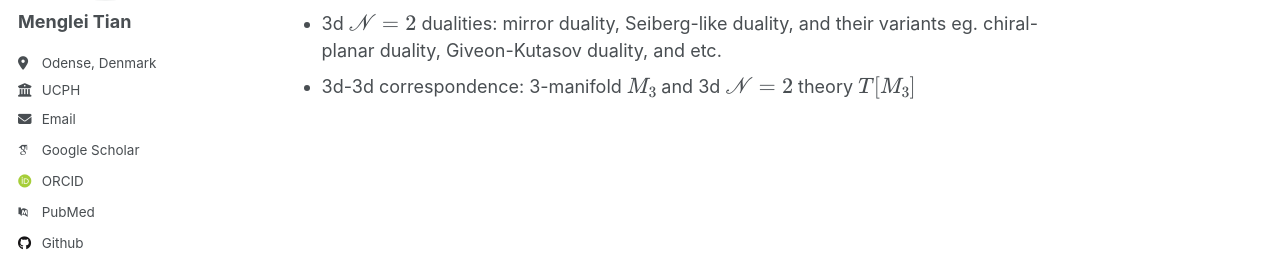
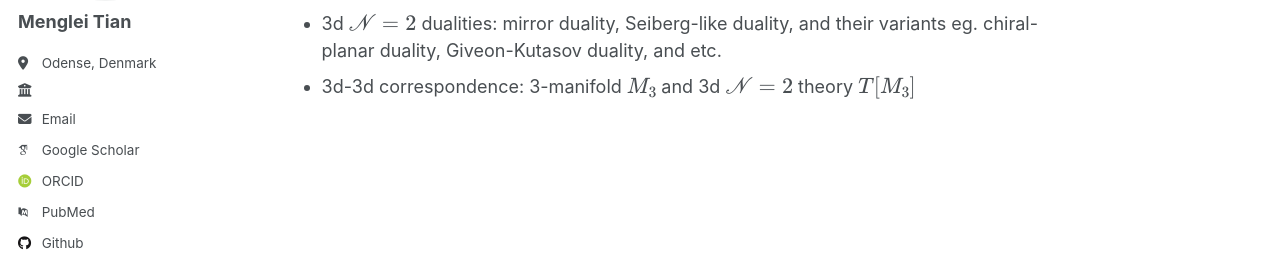
Before and after one commit to Corvus-coronoides/Menglei-Tian.github.io, a Jekyll site: the page built from _pages/about.md, in a window 1280 px wide. Shown: the part 303-578 px from the top of the page. Built offline with Jekyll 4.4.1, drawn with Linux system fonts in a browser that asks for light colours; some web fonts are replaced.

Commit message:
Update _config.yml

```diff
--- a/_config.yml
+++ b/_config.yml
@@ -26,7 +26,7 @@ author:
   pronouns         : # example: "she/her"
   bio              : ""
   location         : "Odense, Denmark"
-  employer         : "UCPH"
+  employer         : ""
   uri              : # URL
   email            : "MLTian042@gmail.com"
 
@@ -34,7 +34,7 @@ author:
   arxiv            : # URL - Update with the correct link to your profile
   googlescholar    : ""
   impactstory      : # URL
-  orcid            : ""
+  orcid            : "0009-0007-4727-9263"
   semantic         : # URL
   pubmed           : ""
   researchgate     : # URL
```
